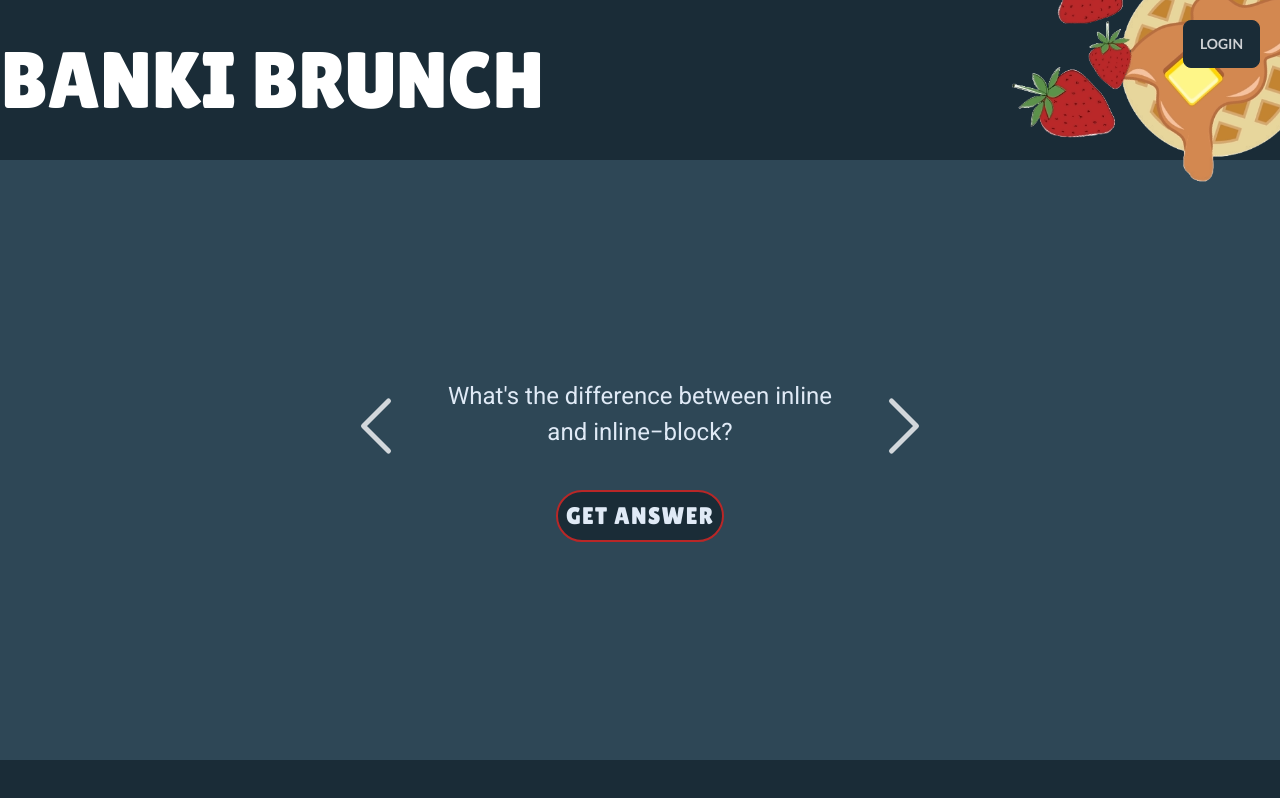
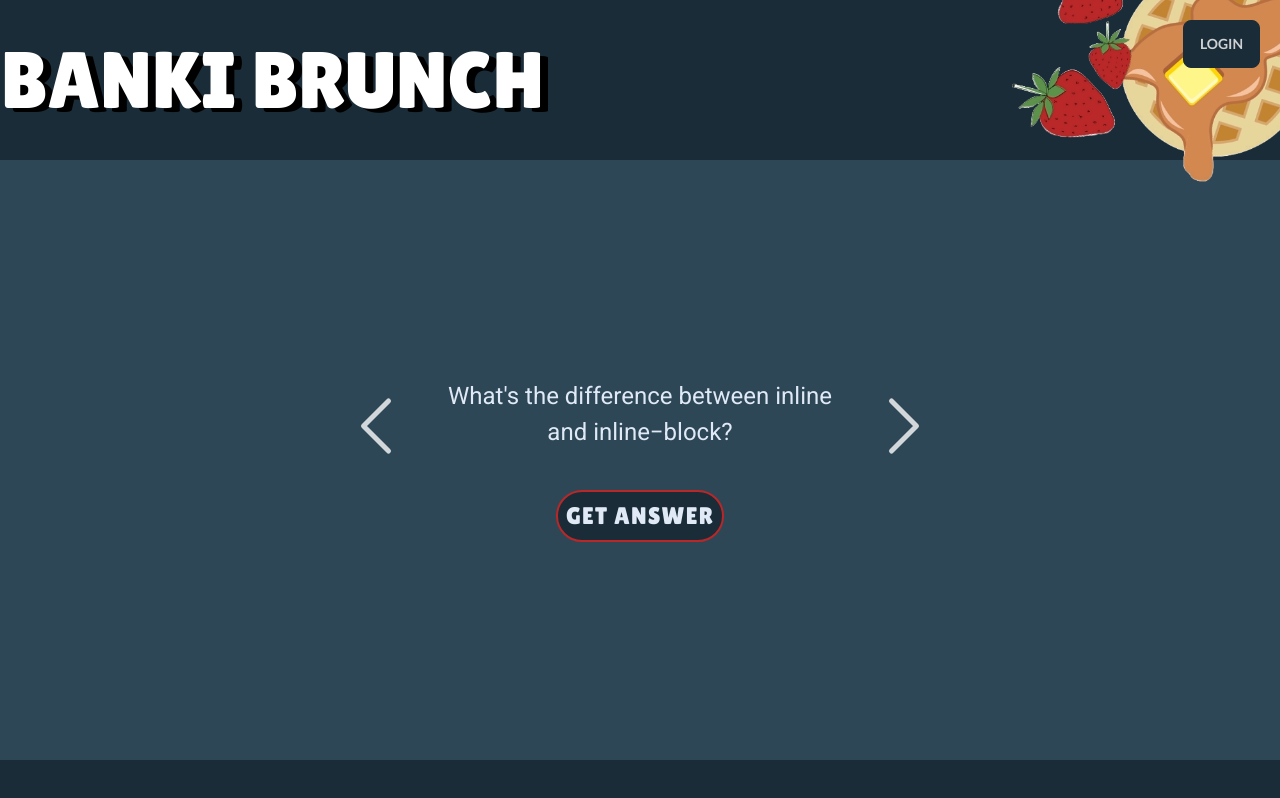
Before and after one commit to NickSramcik/banki-brunch, a React (Vite) app: page / in a window 1280 px wide. Shown: the top 798 px of the page. Built offline with nearby package versions, Linux system fonts and the light colour scheme; no server answers.

Commit message:
give header text an id of logo-text to separate from other special font styled elements

```diff
--- a/src/App.css
+++ b/src/App.css
@@ -6,7 +6,7 @@
 .font-bubble{
     font-family: 'Lilita One', cursive;
 }
-#logo{
+#logo-text{
     font-family: 'Lilita One', cursive;
     text-shadow: 0.1em 0.05em #000
 }
--- a/src/Header.jsx
+++ b/src/Header.jsx
@@ -7,7 +7,7 @@ return(
     <div className="bg-neutral flex justify-between h-40 flex items-center w-screen">
 
       <header className="">
-        <h1 className=" text-white font-bubble text-[5rem] ">BANKI BRUNCH</h1>
+        <h1 id="logo-text" className=" text-white text-[5rem] ">BANKI BRUNCH</h1>
       </header>
       <img id="waffle" className="w-80" src="src/assets/waffle.png"/>
     </div>
```
